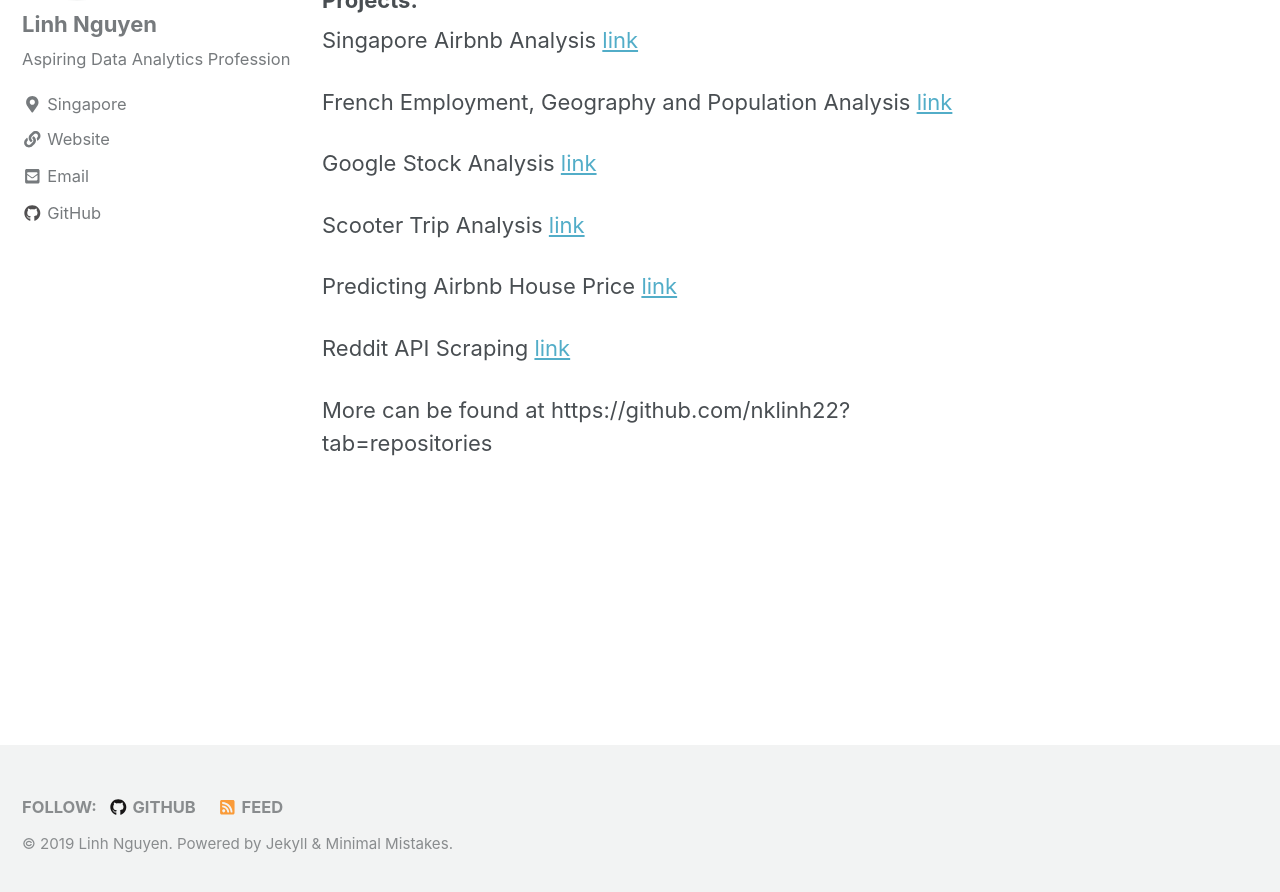
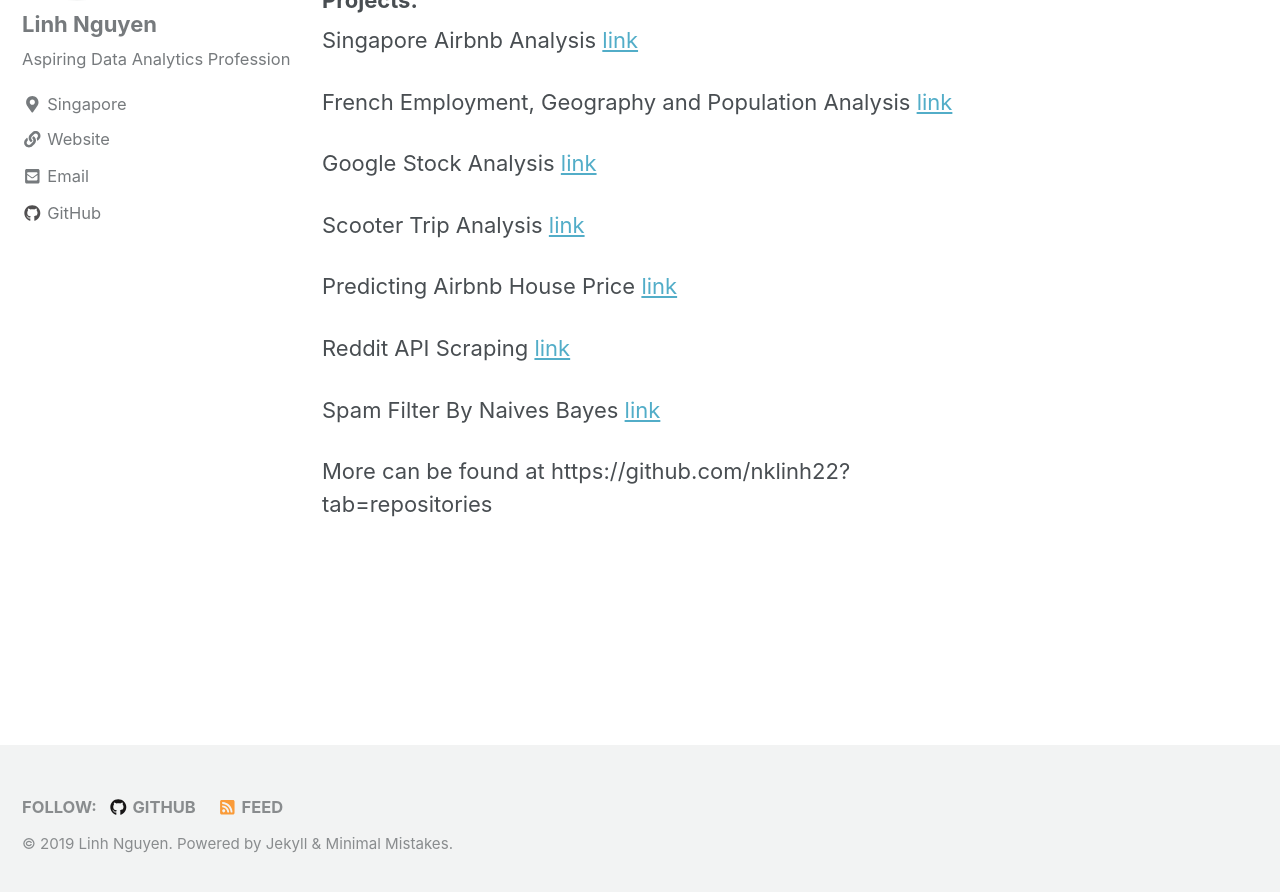
Before and after one commit to nklinh22/nklinh22.github.io, a Jekyll site: the page built from _pages/projects.md, in a window 1280 px wide and 900 px high, scrolled down 253 px. Shown: the top 892 px of the window. Built offline with Jekyll 4.4.1, drawn with Linux system fonts in a browser that asks for light colours; nearby versions of some CDN libraries.

Commit message:
Update projects.md

```diff
--- a/_pages/projects.md
+++ b/_pages/projects.md
@@ -26,4 +26,7 @@
 Reddit API Scraping [link](https://github.com/nklinh22/Reddit-API-Scraping)
 
 
+Spam Filter By Naives Bayes [link](https://github.com/nklinh22/Spam-Filter-Using-Naive-Bayes)
+
+
 More can be found at https://github.com/nklinh22?tab=repositories
```
